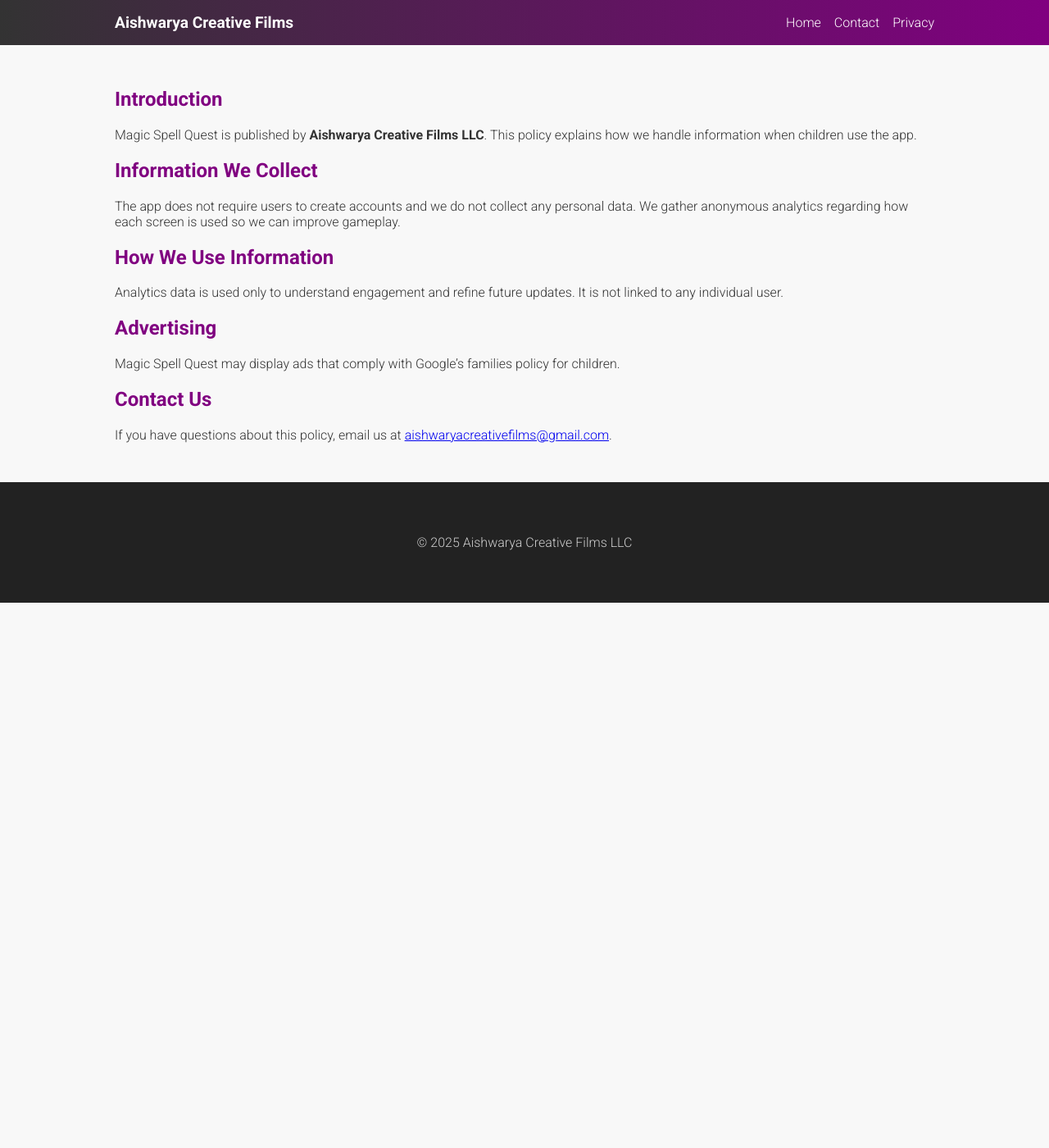
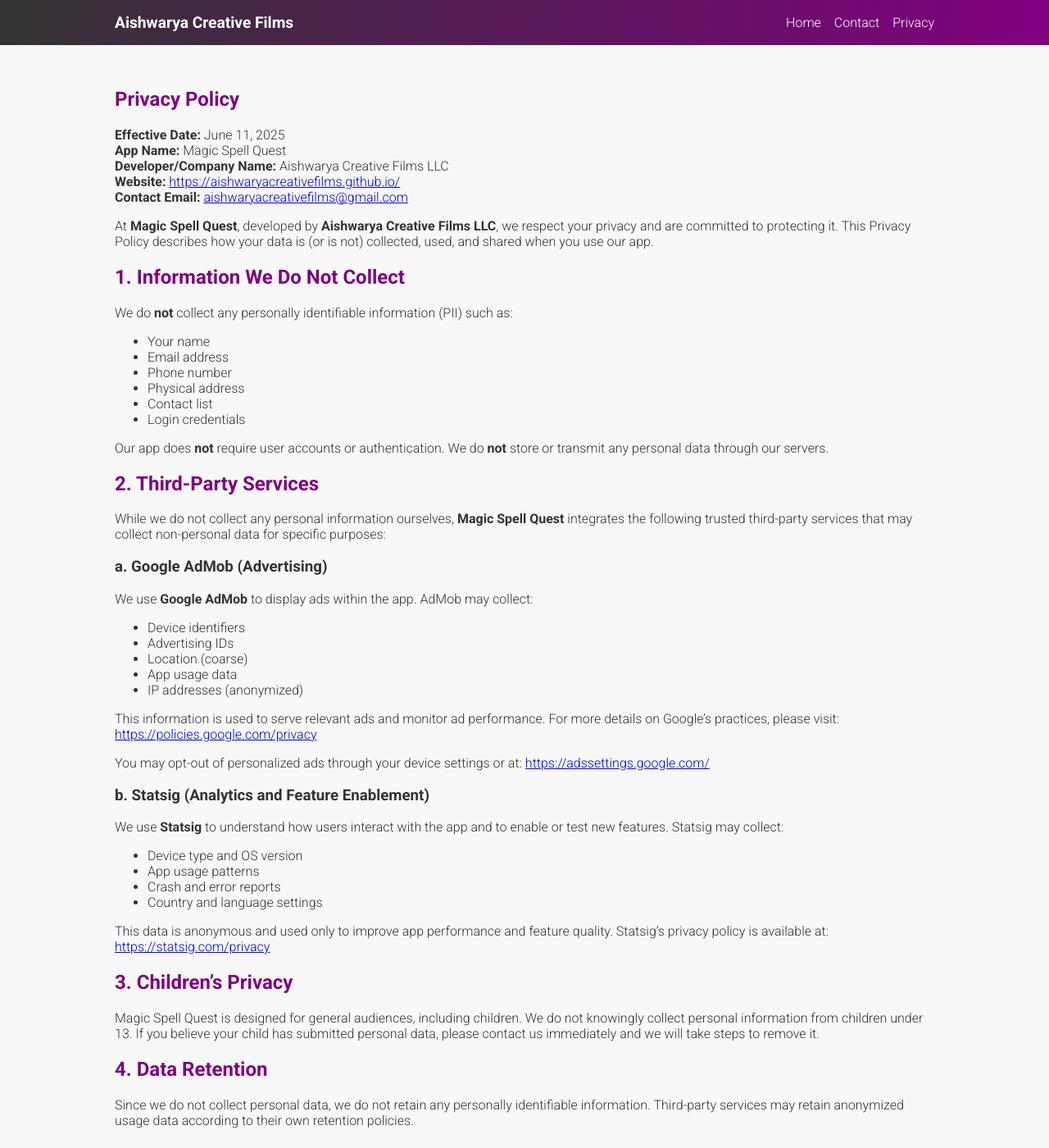
Before and after one commit to aishwaryacreativefilms/aishwaryacreativefilms.github.io, a Jekyll site: the page built from privacy.html, in a window 1280 px wide and 1400 px high. Shown: the whole window at 82% size. Built offline with Jekyll 4.4.1, drawn with Linux system fonts in a browser that asks for light colours; some of the changed text lies outside the part shown.

Commit message:
Update privacy policy

```diff
--- a/privacy.html
+++ b/privacy.html
@@ -3,17 +3,65 @@
 title: "Magic Spell Quest Privacy Policy"
 ---
 
-<h2>Introduction</h2>
-<p>Magic Spell Quest is published by <strong>Aishwarya Creative Films LLC</strong>. This policy explains how we handle information when children use the app.</p>
+<h2>Privacy Policy</h2>
+<p><strong>Effective Date:</strong> June 11, 2025<br>
+<strong>App Name:</strong> Magic Spell Quest<br>
+<strong>Developer/Company Name:</strong> Aishwarya Creative Films LLC<br>
+<strong>Website:</strong> <a href="https://aishwaryacreativefilms.github.io/">https://aishwaryacreativefilms.github.io/</a><br>
+<strong>Contact Email:</strong> <a href="mailto:aishwaryacreativefilms@gmail.com">aishwaryacreativefilms@gmail.com</a></p>
 
-<h2>Information We Collect</h2>
-<p>The app does not require users to create accounts and we do not collect any personal data. We gather anonymous analytics regarding how each screen is used so we can improve gameplay.</p>
+<p>At <strong>Magic Spell Quest</strong>, developed by <strong>Aishwarya Creative Films LLC</strong>, we respect your privacy and are committed to protecting it. This Privacy Policy describes how your data is (or is not) collected, used, and shared when you use our app.</p>
 
-<h2>How We Use Information</h2>
-<p>Analytics data is used only to understand engagement and refine future updates. It is not linked to any individual user.</p>
+<h2>1. Information We Do Not Collect</h2>
+<p>We do <strong>not</strong> collect any personally identifiable information (PII) such as:</p>
+<ul>
+  <li>Your name</li>
+  <li>Email address</li>
+  <li>Phone number</li>
+  <li>Physical address</li>
+  <li>Contact list</li>
+  <li>Login credentials</li>
+</ul>
+<p>Our app does <strong>not</strong> require user accounts or authentication. We do <strong>not</strong> store or transmit any personal data through our servers.</p>
 
-<h2>Advertising</h2>
-<p>Magic Spell Quest may display ads that comply with Google’s families policy for children.</p>
+<h2>2. Third-Party Services</h2>
+<p>While we do not collect any personal information ourselves, <strong>Magic Spell Quest</strong> integrates the following trusted third-party services that may collect non-personal data for specific purposes:</p>
 
-<h2>Contact Us</h2>
-<p>If you have questions about this policy, email us at <a href="mailto:aishwaryacreativefilms@gmail.com">aishwaryacreativefilms@gmail.com</a>.</p>
+<h3>a. Google AdMob (Advertising)</h3>
+<p>We use <strong>Google AdMob</strong> to display ads within the app. AdMob may collect:</p>
+<ul>
+  <li>Device identifiers</li>
+  <li>Advertising IDs</li>
+  <li>Location (coarse)</li>
+  <li>App usage data</li>
+  <li>IP addresses (anonymized)</li>
+</ul>
+<p>This information is used to serve relevant ads and monitor ad performance. For more details on Google’s practices, please visit: <a href="https://policies.google.com/privacy">https://policies.google.com/privacy</a></p>
+<p>You may opt-out of personalized ads through your device settings or at: <a href="https://adssettings.google.com/">https://adssettings.google.com/</a></p>
+
+<h3>b. Statsig (Analytics and Feature Enablement)</h3>
+<p>We use <strong>Statsig</strong> to understand how users interact with the app and to enable or test new features. Statsig may collect:</p>
+<ul>
+  <li>Device type and OS version</li>
+  <li>App usage patterns</li>
+  <li>Crash and error reports</li>
+  <li>Country and language settings</li>
+</ul>
+<p>This data is anonymous and used only to improve app performance and feature quality. Statsig’s privacy policy is available at: <a href="https://statsig.com/privacy">https://statsig.com/privacy</a></p>
+
+<h2>3. Children’s Privacy</h2>
+<p>Magic Spell Quest is designed for general audiences, including children. We do not knowingly collect personal information from children under 13. If you believe your child has submitted personal data, please contact us immediately and we will take steps to remove it.</p>
+
+<h2>4. Data Retention</h2>
+<p>Since we do not collect personal data, we do not retain any personally identifiable information. Third-party services may retain anonymized usage data according to their own retention policies.</p>
+
+<h2>5. Data Security</h2>
+<p>We take data security seriously. Although we do not collect or store any sensitive information, we partner only with reputable third-party services that follow industry-standard practices for data security and encryption.</p>
+
+<h2>6. Changes to This Policy</h2>
+<p>We may occasionally update this Privacy Policy to reflect changes in technology or applicable laws. We will notify users of any significant changes via an update in the app or a revised policy posted on our website with a new “Effective Date.”</p>
+
+<h2>7. Contact Us</h2>
+<p>If you have any questions, concerns, or feedback about this Privacy Policy, please reach out to us:</p>
+<p>Email: <a href="mailto:aishwaryacreativefilms@gmail.com">aishwaryacreativefilms@gmail.com</a><br>
+Website: <a href="https://aishwaryacreativefilms.github.io/">https://aishwaryacreativefilms.github.io/</a></p>
```
